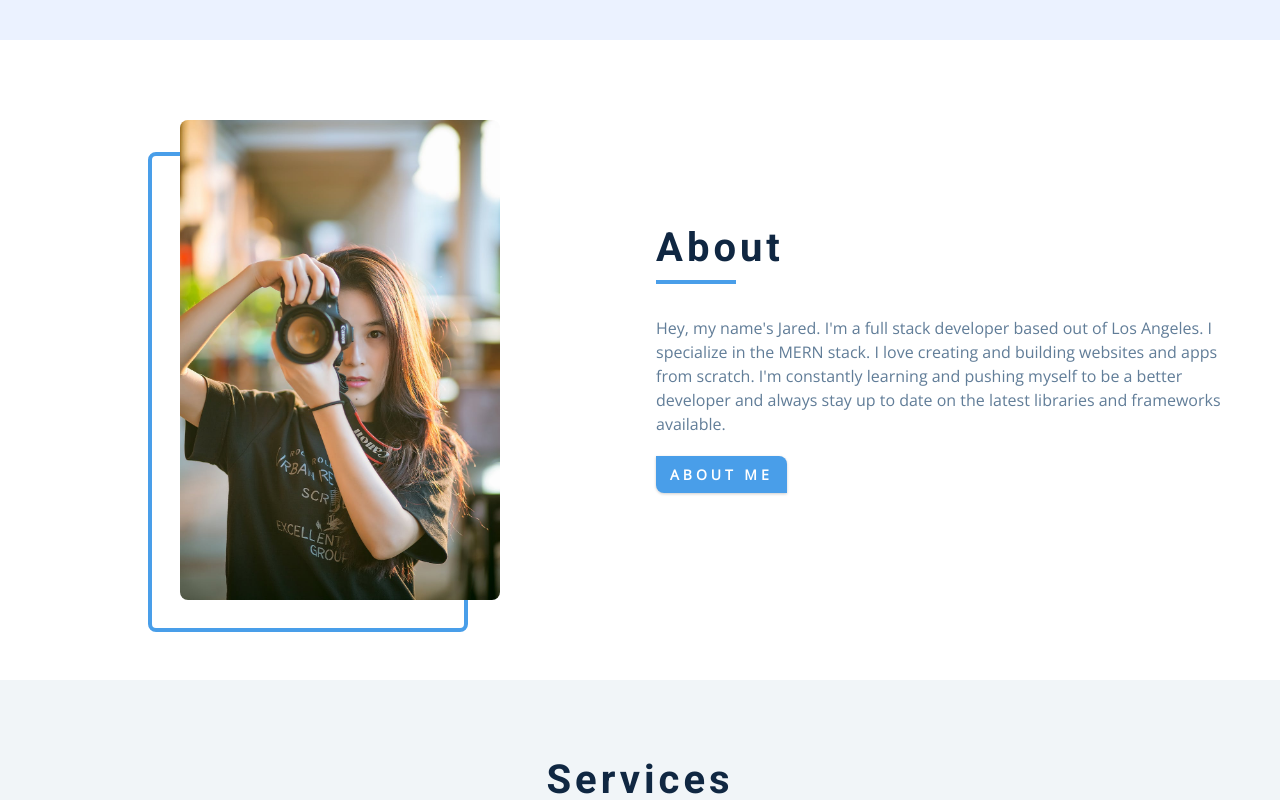
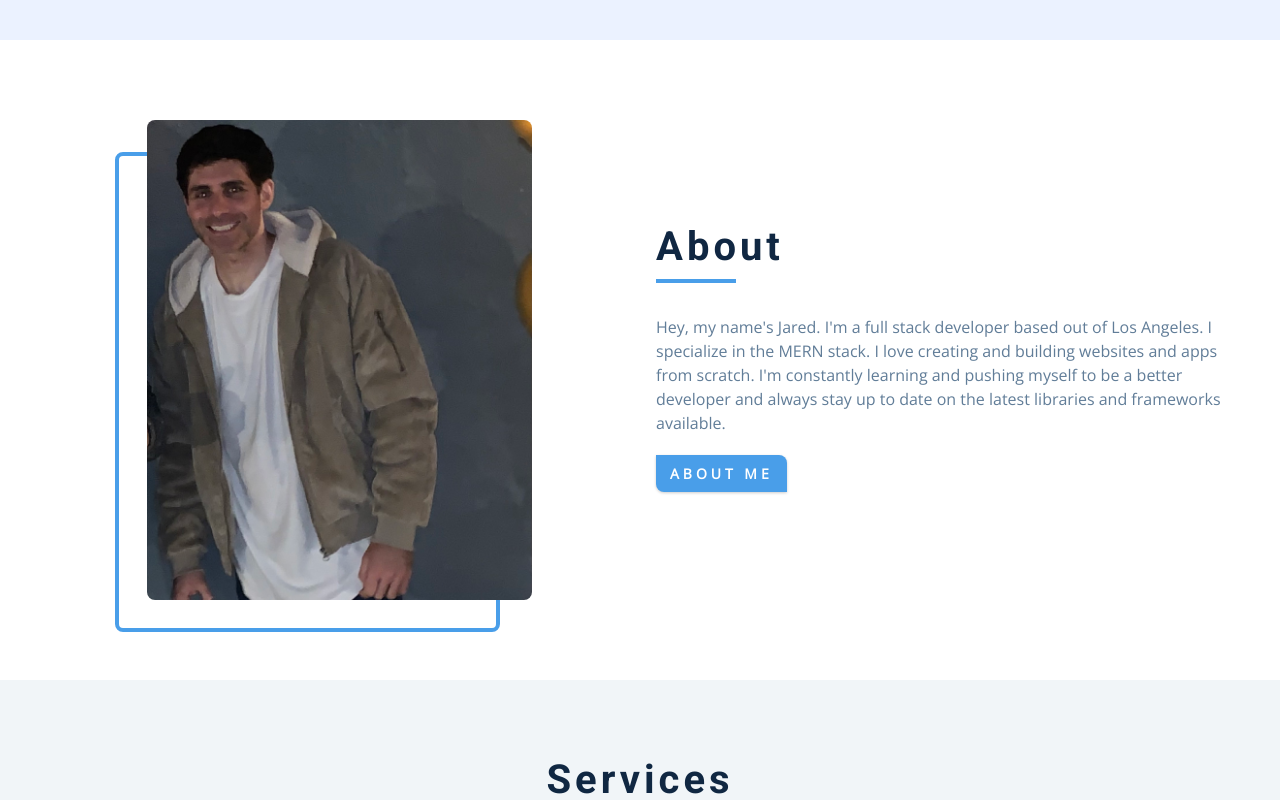
Before and after one commit to jsilver88/2021-portfolio, a plain HTML site: page index.html in a window 1280 px wide. Shown: the part 760-1560 px from the top of the page. Drawn offline with nearby package versions, Linux system fonts and the light colour scheme.

Commit message:
changed about me image

```diff
--- a/index.html
+++ b/index.html
@@ -109,7 +109,7 @@
         <div class="section-center about-center">
             <!-- about img -->
             <article class="about-img">
-                <img src="./images/about-img.jpeg" alt="about img" class="hero-photo">
+                <img src="./images/about-me.jpg" alt="about img" class="hero-photo">
             </article>
             <!-- about info -->
             <article class="about-info">
```
Also changed, not shown: images/about-img.jpeg (deleted), images/about-me.jpg (added).
